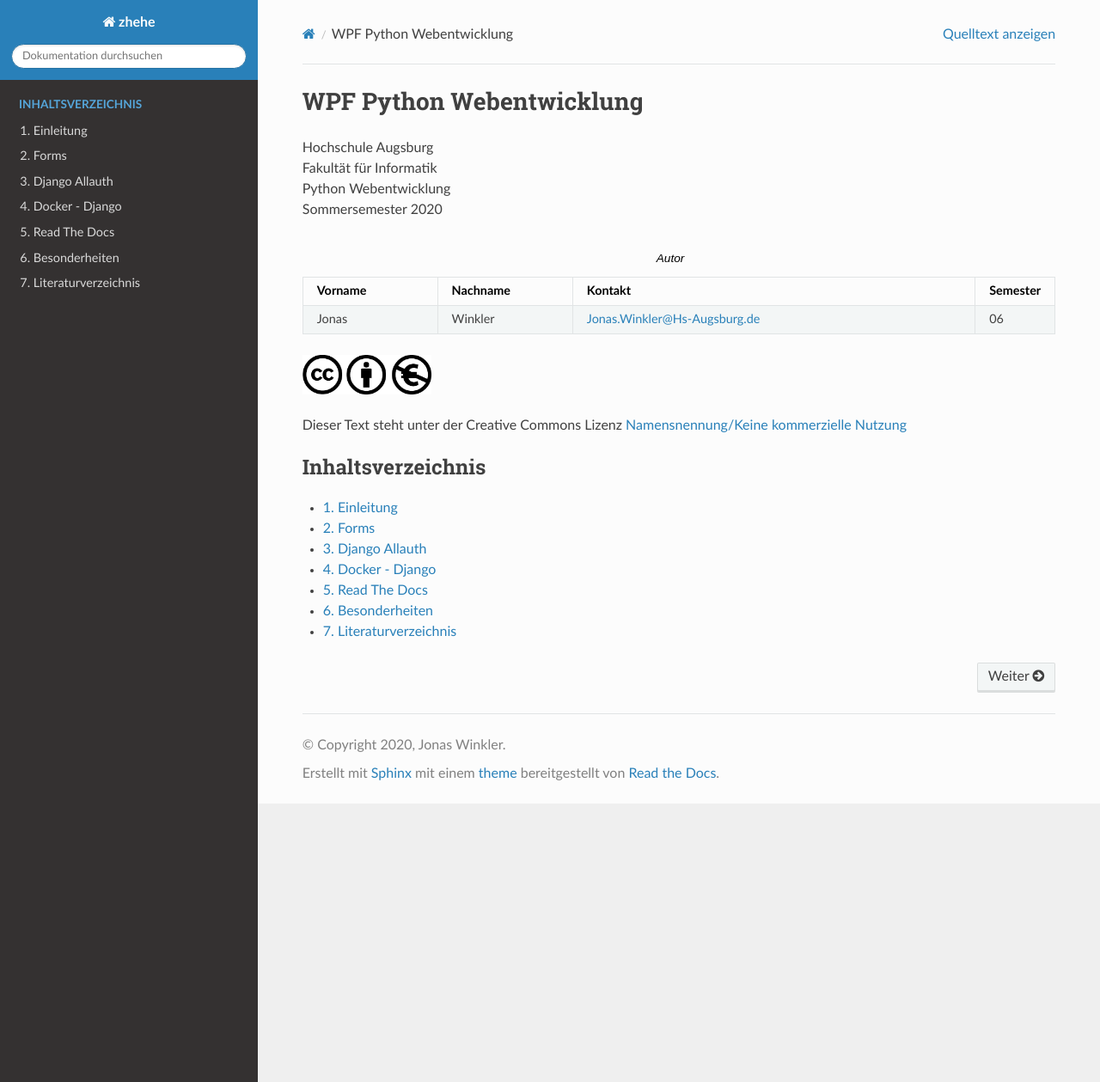
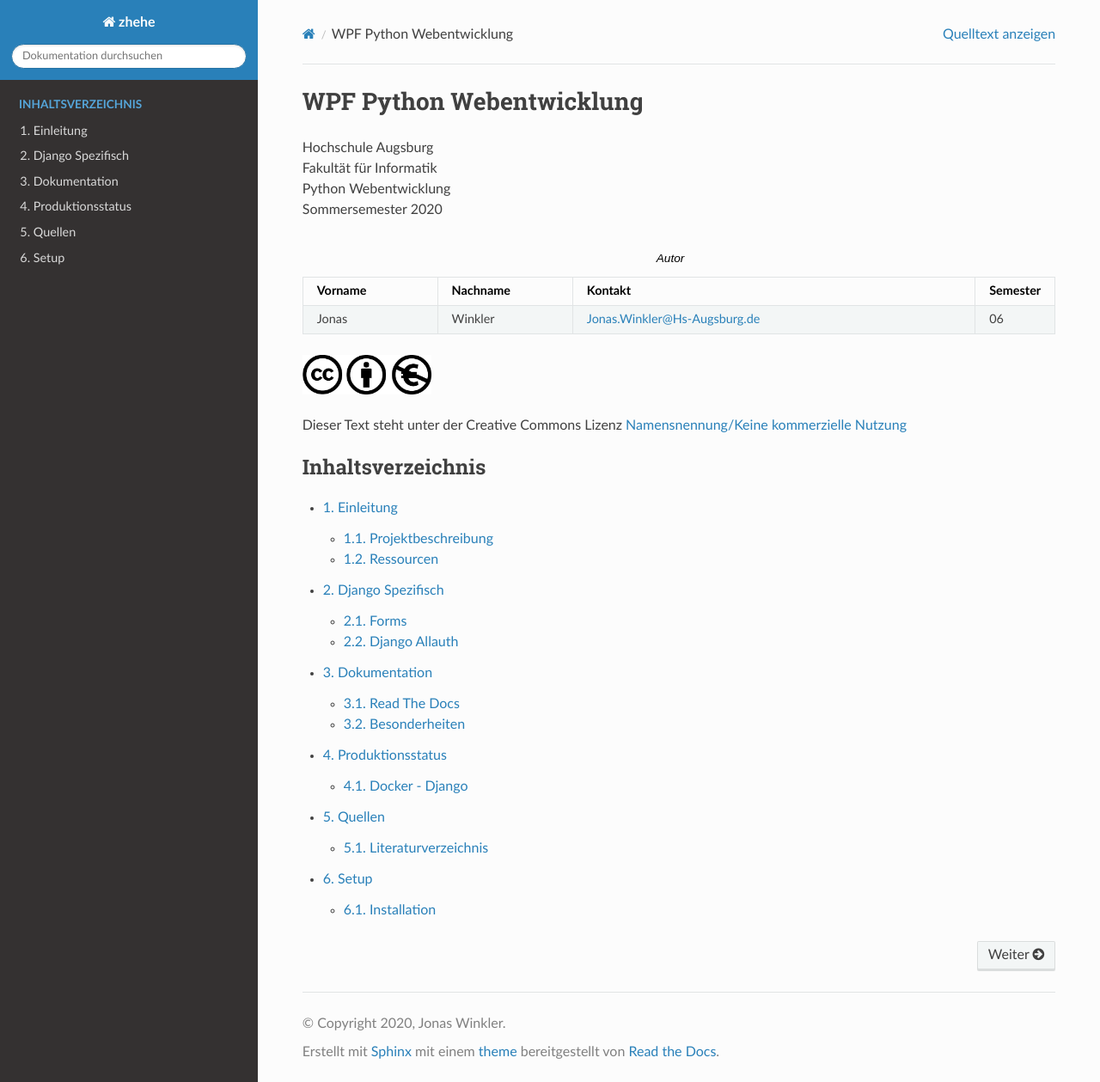
Before and after one commit to Winkler-Jonas/python-web-wpf, a Sphinx documentation site: the page built from zhehe/docs/source/index.rst, in a window 1280 px wide and 1259 px high. Shown: the whole window at 86% size. Built offline with Sphinx 7.4.7 and the Read the Docs theme 2.0.0, drawn with Linux system fonts in a browser that asks for light colours.

Commit message:
last commit failed

```diff
--- /dev/null
+++ b/zhehe/docs/source/bibliography/index.rst
@@ -0,0 +1,7 @@
+Quellen
+#######
+
+.. toctree::
+   :maxdepth: 1
+
+   bibliography
--- a/zhehe/docs/source/django_allauth.rst
+++ b/zhehe/docs/source/django_specifics/allauth.rst
@@ -52,7 +52,6 @@ Die Informationen zu Googles SMTP-Einstellungen können hier nachgelesen werden.
 https://support.google.com/mail/answer/7126229?p=BadCredentials&visit_id=637307618550623949-3936989994&rd=2&authuser=4
 
 .. code-block:: python
-
     EMAIL_BACKEND = 'django.core.mail.backends.smtp.EmailBackend'
     EMAIL_HOST = 'smtp.gmail.com'
     EMAIL_PORT = 587
--- a/zhehe/docs/source/index.rst
+++ b/zhehe/docs/source/index.rst
@@ -33,9 +33,9 @@ Dieser Text steht unter der Creative Commons Lizenz
    :maxdepth: 2
    :numbered:
 
-   project_info
-   django_forms
-   django_allauth
-   docker
-   documentation
-   bibliography
+   project_info/index
+   django_specifics/index
+   documentation/index
+   production/index
+   bibliography/index
+   setup/index
--- a/zhehe/docs/source/project_info.rst
+++ b/zhehe/docs/source/project_info/info.rst
@@ -1,6 +1,3 @@
-Einleitung
-==========
-
 Projektbeschreibung
 *******************
 
--- /dev/null
+++ b/zhehe/docs/source/project_structure/project_structure.rst
@@ -0,0 +1,2 @@
+Structure
+*********
--- /dev/null
+++ b/zhehe/docs/source/setup/setup.rst
@@ -0,0 +1,4 @@
+Installation
+************
+
+Um das Projekt zu starten wird Docker sowie Docker-Compose benötigt, der Django Debug-Server kann das Projekt nicht starten.
```
Also changed, not shown: zhehe/docs/source/django_specifics/forms.rst (renamed from zhehe/docs/source/django_forms.rst, +0 -7 lines), zhehe/docs/source/django_specifics/index.rst (added, +11 -0 lines), zhehe/docs/source/documentation/index.rst (added, +11 -0 lines), zhehe/docs/source/production/index.rst (added, +11 -0 lines), zhehe/docs/source/project_info/index.rst (added, +11 -0 lines), zhehe/docs/source/project_structure/index.rst (added, +11 -0 lines), zhehe/docs/source/setup/index.rst (added, +11 -0 lines), zhehe/docs/source/bibliography/bibliography.rst (renamed from zhehe/docs/source/bibliography.rst), zhehe/docs/source/documentation/read_the_docs.rst (renamed from zhehe/docs/source/documentation.rst), zhehe/docs/source/production/docker.rst (renamed from zhehe/docs/source/docker.rst).
